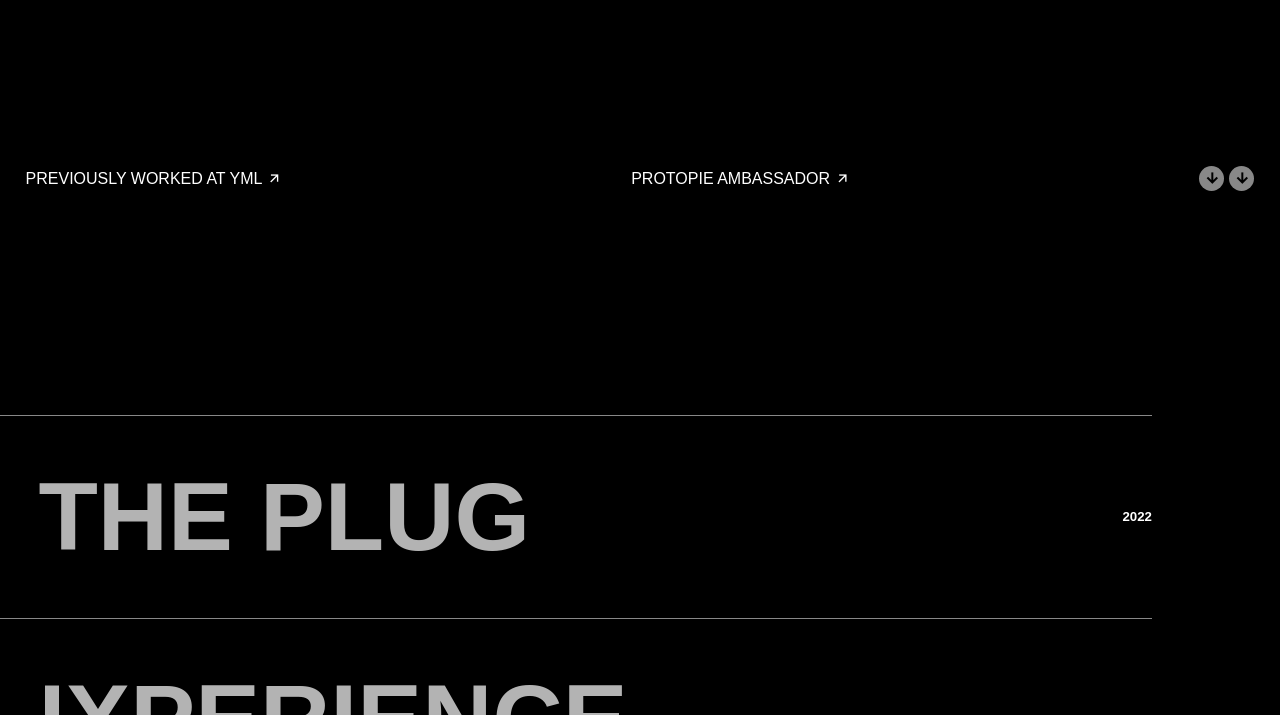
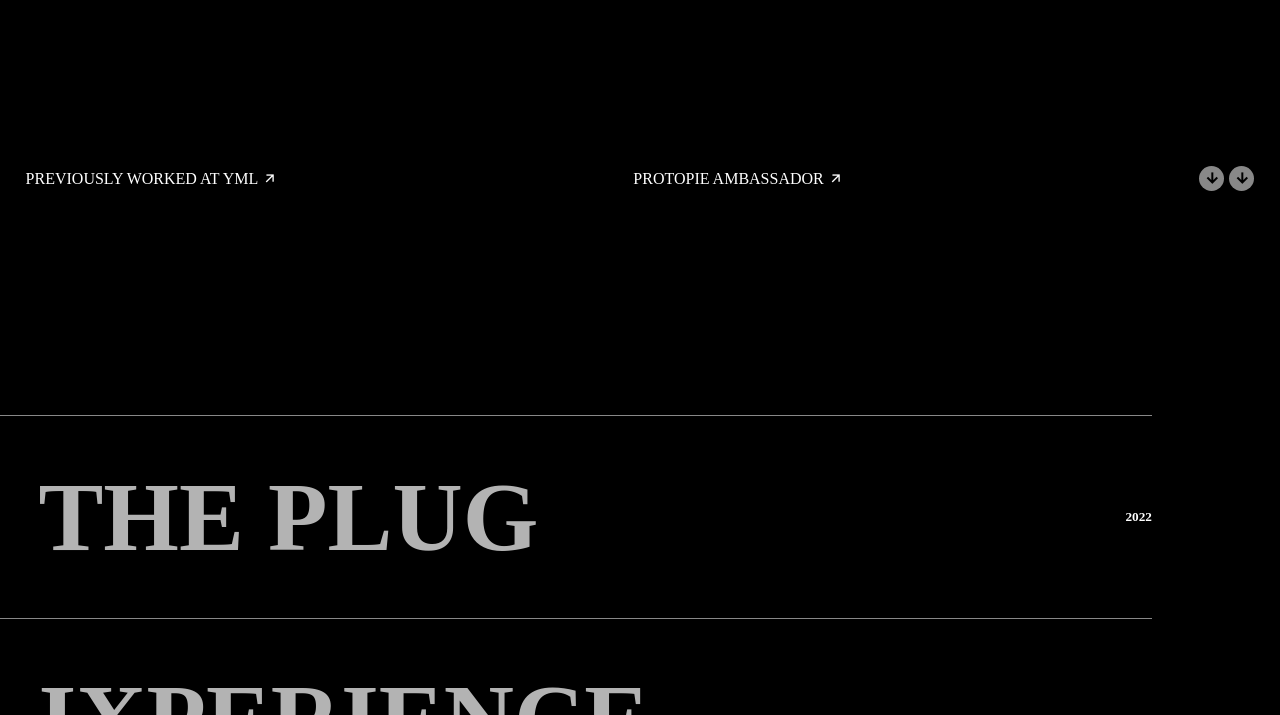
Before and after one commit to abhay-dharmale/cynthiaUgwu.com, a plain HTML site: page index.html in a window 1280 px wide. Shown: the part 585-1300 px from the top of the page. Drawn offline with nearby package versions, Linux system fonts and the light colour scheme; a script that the page names is missing.

Commit message:
Update style.css

```diff
--- a/style.css
+++ b/style.css
@@ -1,7 +1,7 @@
 * {
     margin: 0;
     padding: 0;
-    font-family: "General Sans", sans-serif;
+    font-family: "General Sans";
     box-sizing: border-box;
 }
 
```
